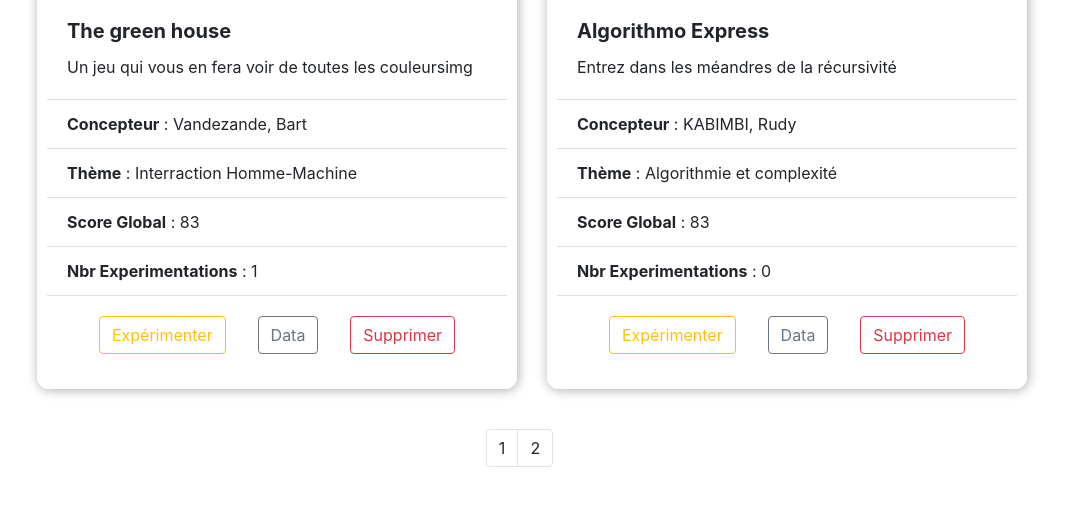
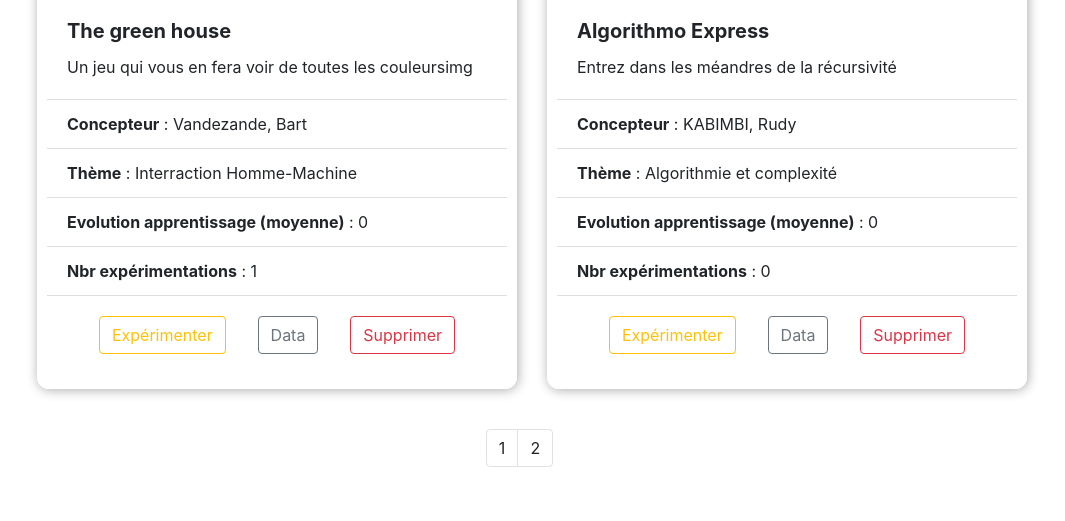
Before and after one commit to rkabimbi/evscape_flask_ok, a Flask app: page /mesJEEI in a window 1280 px wide. Shown: the part 976-1497 px from the top of the page, without its empty margins (108-1173 px from the left). Run offline with Flask 2, Linux system fonts and the light colour scheme; a user stored in the database is signed in; data comes from the database, SQL or seed files in the repository; some libraries are stand-ins or nearby versions.

Commit message:
arrangement de probleme sur les boutons des cartes

```diff
--- a/my_app/routes_mesJEEI.py
+++ b/my_app/routes_mesJEEI.py
@@ -72,7 +72,7 @@ def fonction_mesJEEI():
 
 
 def fonction_conversionSQLDICT(mesJEEI,specifications):
-    res ={"noms":[],"auteurs":[],"auteursID":[],"nbrExperimentations":[],"img":[],"themes":[],"id":[],"statuts":[],"descriptifs":[]}
+    res ={"noms":[],"auteurs":[],"auteursID":[],"nbrExperimentations":[],"img":[],"themes":[],"id":[],"statuts":[],"descriptifs":[],"scores":[]}
 
     for JEEI in mesJEEI:
         res["noms"].append(JEEI.nom)
@@ -102,6 +102,7 @@ def fonction_conversionSQLDICT(mesJEEI,specifications):
             if experimentation.fk_JeeiId==JEEI.id:
                 total=total+1
         res["nbrExperimentations"].append(total)
+        res["scores"].append(0)
 
 
     return res
--- a/my_app/routes_uneExperimentation.py
+++ b/my_app/routes_uneExperimentation.py
@@ -65,6 +65,7 @@ def fonction_uneExperimentation():
     print("fonction_uneExperimentation")
     idJEEIaEnvoyer = request.args.get("idJEEI")
     JEEIAEnvoyer = Jeei.query.filter_by(id=idJEEIaEnvoyer).first()
+
     specificationAEnvoyer = specification=Specification.query.filter_by(id=JEEIAEnvoyer.fk_SpecificationId).first()
 
 
--- a/my_app/static/css/mesJEEI.css
+++ b/my_app/static/css/mesJEEI.css
@@ -70,3 +70,8 @@
 .pagination{
     padding: 25px;
 }
+
+.disabled {
+    pointer-events: none;
+    cursor: default;
+  }
--- a/my_app/static/js/fonctions_MesJEEI.js
+++ b/my_app/static/js/fonctions_MesJEEI.js
@@ -25,9 +25,12 @@ function fonction_affichageMesJEEI(numPager, listeMesJEEI,nbrPagesTotal,nbrJEEI)
         document.getElementById("nomMesJEEI"+i).innerHTML=listeMesJEEI.noms[(indexDBSol+i)]
         document.getElementById("imgMesJEEI"+i).innerHTML='<img   src='+listeMesJEEI.img[(indexDBSol+i)]+' class="card-img-top imgCardMesJEEI"  alt="...">'
         document.getElementById("themeMesJEEI"+i).innerHTML="<B> Thème</B> : "+listeMesJEEI.themes[(indexDBSol+i)]
-        document.getElementById("statutMesJEEI"+i).innerHTML="<B> Score Global</B> :"+listeMesJEEI.statuts[(indexDBSol+i)]
+        document.getElementById("statutMesJEEI"+i).innerHTML="<B> Evolution apprentissage (moyenne)</B> :"+listeMesJEEI.scores[(indexDBSol+i)]
         document.getElementById("descriptifMesJEEI"+i).innerHTML=listeMesJEEI.descriptifs[(indexDBSol+i)]
-        document.getElementById("nbrExperimentationsMesJEEI"+i).innerHTML="<B> Nbr Experimentations</B> :"+listeMesJEEI.nbrExperimentations[(indexDBSol+i)]
+        document.getElementById("nbrExperimentationsMesJEEI"+i).innerHTML="<B> Nbr expérimentations</B> :"+listeMesJEEI.nbrExperimentations[(indexDBSol+i)]
+        document.getElementById("btnExperimentationMesJeei"+i).innerHTML="<a class='btn btn-outline-warning' href='http://127.0.0.1:5000/uneExperimentation?idJEEI="+listeMesJEEI.id[(indexDBSol+i)]+"' role='button'>Expérimenter</a>"
+        document.getElementById("btnDataMesJeei"+i).innerHTML="<a class='btn btn-outline-secondary ' href='http://127.0.0.1:5000/DataJEEI?idJEEI="+listeMesJEEI.id[(indexDBSol+i)]+"' role='button' >Data</a>"
+        document.getElementById("btnEffacerMesJeei"+i).innerHTML="<a class='btn btn-outline-danger ' href='http://127.0.0.1:5000/SupprimerMonJEEI?idJEEI="+listeMesJEEI.id[(indexDBSol+i)]+"' role='button' >Supprimer</a>"
     }
 
     //regler le probleme de la dernière page qui peut contenir moins de 4 elements (suite)
--- a/my_app/templates/macros/macro_MesJEEI.html
+++ b/my_app/templates/macros/macro_MesJEEI.html
@@ -17,14 +17,23 @@
       <ul class="list-group list-group-flush">
         <li id={{"concepteurMesJEEI"+indexCarteAffichage}} class="list-group-item"><B> Concepteur</B> :  {{listeMesJEEI.auteurs[indexJEEIDB]}}</li>
         <li id={{"themeMesJEEI"+indexCarteAffichage}} class="list-group-item"><B> Thème</B> :  {{listeMesJEEI.themes[indexJEEIDB]}}</li>
-        <li id={{"statutMesJEEI"+indexCarteAffichage}} class="list-group-item"><B> Score Global</B> : 83 </li>
-        <li id={{"nbrExperimentationsMesJEEI"+indexCarteAffichage}} class="list-group-item"><B> Nbr Experimentations</B> : {{listeMesJEEI.nbrExperimentations[indexJEEIDB]}}</li>
+        <li id={{"statutMesJEEI"+indexCarteAffichage}} class="list-group-item"><B> Evolution apprentissage (moyenne)</B> :  {{listeMesJEEI.scores[indexJEEIDB]|round(2)}} </li>
+        <li id={{"nbrExperimentationsMesJEEI"+indexCarteAffichage}} class="list-group-item"><B> Nbr expérimentations</B> : {{listeMesJEEI.nbrExperimentations[indexJEEIDB]}}</li>
       </ul>
+
       <div class="card-body boutonsCarte">
 
-          <a class="btn btn-outline-warning" href="http://127.0.0.1:5000/uneExperimentation?idJEEI={{listeMesJEEI.id[indexJEEIDB]}}" role="button">Expérimenter</a>
-          <a class="btn btn-outline-secondary" href="http://127.0.0.1:5000/DataJEEI?idJEEI={{listeMesJEEI.id[indexJEEIDB]}}" role="button">Data</a>
-          <a class="btn btn-outline-danger" href="http://127.0.0.1:5000/SupprimerMonJEEI?idJEEI={{listeMesJEEI.id[indexJEEIDB]}}" role="button">Supprimer</a>
+          <div id={{"btnExperimentationMesJeei"+indexCarteAffichage}}>
+            <a  class="btn btn-outline-warning" href="http://127.0.0.1:5000/uneExperimentation?idJEEI={{listeMesJEEI.id[indexJEEIDB]}}" role="button">Expérimenter</a>
+          </div>
+
+          <div id={{"btnDataMesJeei"+indexCarteAffichage}}>
+          <a class="btn btn-outline-secondary " href="http://127.0.0.1:5000/DataJEEI?idJEEI={{listeMesJEEI.id[indexJEEIDB]}}" role="button" >Data</a>
+          </div>
+          <div id={{"btnEffacerMesJeei"+indexCarteAffichage}}>
+          <a class="btn btn-outline-danger " href="http://127.0.0.1:5000/SupprimerMonJEEI?idJEEI={{listeMesJEEI.id[indexJEEIDB]}}" role="button" >Supprimer</a>
+          </div>
+
       </div>
   </div>
 
```
Also changed, not shown: 1 other file.
